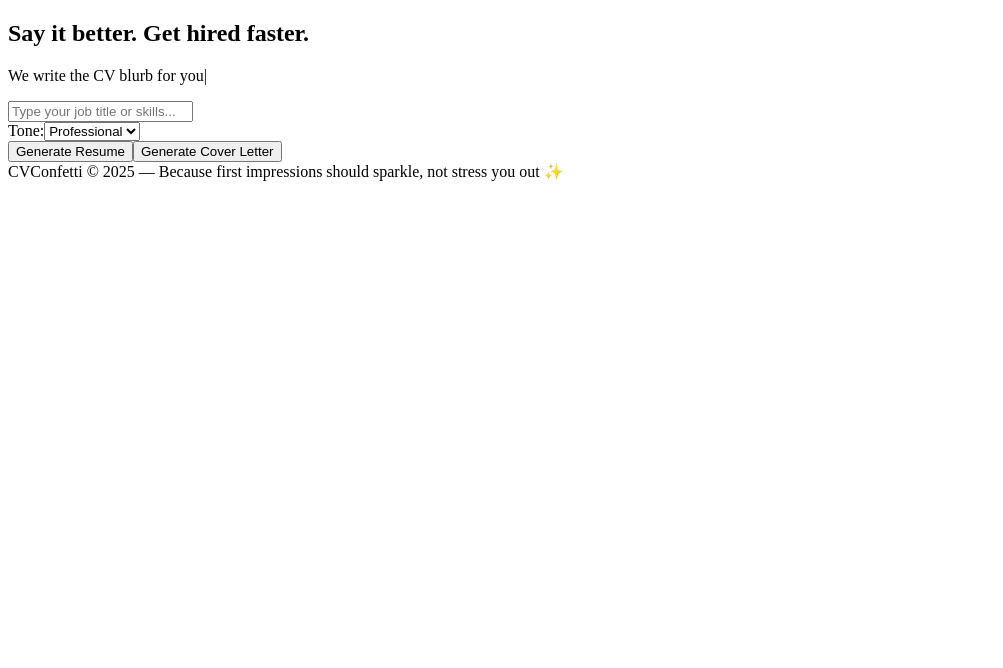
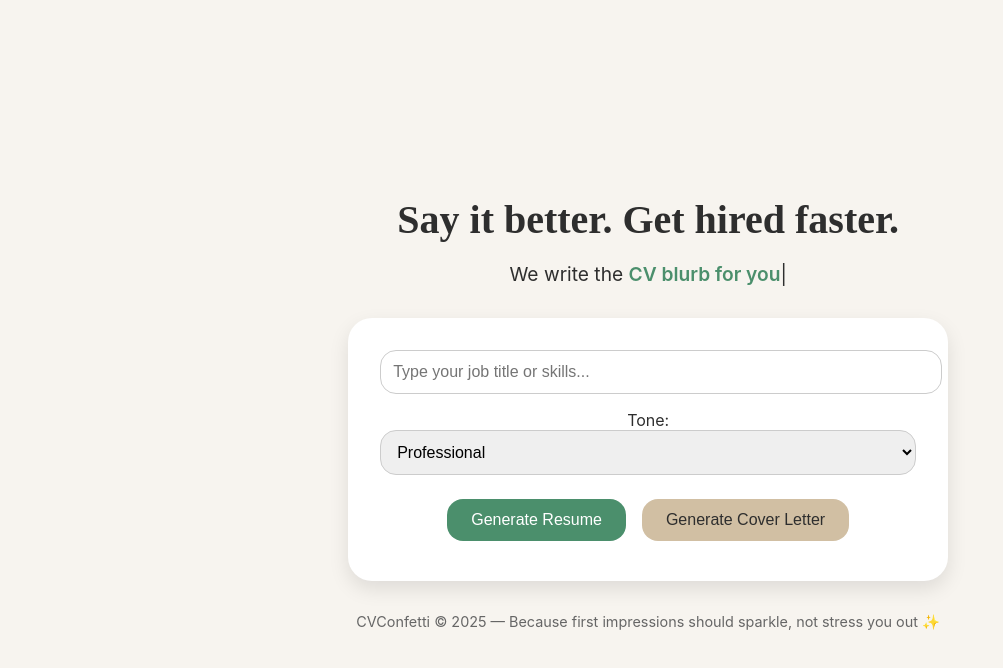
Before and after one commit to sandrinix88/CVConfetti, a Next.js app: page / in a window 1280 px wide. Shown: the top 668 px of the page, without its empty margins (0-1003 px from the left). Built offline with nearby package versions, Linux system fonts and the light colour scheme.

Commit message:
Update index.js

```diff
--- a/pages/index.js
+++ b/pages/index.js
@@ -1,10 +1,10 @@
 import { useState, useEffect } from "react";
 
 export default function Home() {
+  const [typedText, setTypedText] = useState("");
   const [input, setInput] = useState("");
   const [tone, setTone] = useState("professional");
   const [output, setOutput] = useState("");
-  const [typedText, setTypedText] = useState("");
 
   useEffect(() => {
     const text = "CV blurb for you";
@@ -17,11 +17,12 @@ export default function Home() {
     return () => clearInterval(interval);
   }, []);
 
-  const handleGenerate = async (type) => {
+  const generateText = async (type) => {
     if (!input) {
       setOutput("✨ Type something first!");
       return;
     }
+
     setOutput("⏳ Generating magic...");
 
     try {
@@ -33,40 +34,44 @@ export default function Home() {
       const data = await res.json();
       setOutput(data.result || "Something went wrong 😅");
     } catch (err) {
+      console.error(err);
       setOutput("💥 Error — check console.");
     }
   };
 
   return (
-    <main className="min-h-screen bg-[#F7F4EF] text-[#2E2E2E] flex flex-col items-center justify-center px-6 py-12">
-      <section className="text-center max-w-2xl">
-        <h1 className="text-4xl md:text-5xl font-serif mb-4">
-          Say it better. Get hired faster.
-        </h1>
-        <p className="text-lg mb-8 text-gray-700">
-          We write the{" "}
-          <span className="text-[#4B8F6C] font-semibold">{typedText}</span>
-          <span className="animate-pulse">|</span>
-        </p>
+    <main>
+      <style>{`
+        body { font-family: 'Inter', sans-serif; margin: 0; padding: 0; background: #F7F4EF; color: #2E2E2E; display: flex; justify-content: center; align-items: center; min-height: 100vh; }
+        main { max-width: 600px; width: 100%; padding: 2rem; text-align: center; }
+        h1 { font-family: 'Playfair Display', serif; font-size: 2.5rem; margin-bottom: 1rem; }
+        p { font-size: 1.2rem; margin-bottom: 2rem; }
+        .floating-box { background: white; padding: 2rem; border-radius: 1.5rem; box-shadow: 0 8px 20px rgba(0,0,0,0.1); }
+        .input-container, .tone-container { margin-bottom: 1rem; width: 100%; }
+        input, select { width: 100%; padding: 0.75rem; border-radius: 1rem; border: 1px solid #ccc; font-size: 1rem; }
+        button { padding: 0.75rem 1.5rem; border: none; border-radius: 1rem; font-size: 1rem; cursor: pointer; margin: 0.5rem; }
+        .resume-btn { background: #4B8F6C; color: white; }
+        .cover-btn { background: #D1BFA3; color: #2E2E2E; }
+        .output { background: #FDFCF9; border: 1px solid #E5E3DE; padding: 1rem; border-radius: 1rem; margin-top: 1rem; font-style: italic; }
+        .typed { color: #4B8F6C; font-weight: 600; }
+        footer { margin-top: 2rem; font-size: 0.9rem; color: #666; }
+      `}</style>
 
-        <div className="bg-white rounded-2xl shadow-md p-6 mb-6 w-full">
+      <h1>Say it better. Get hired faster.</h1>
+      <p>We write the <span className="typed">{typedText}</span><span>|</span></p>
+
+      <div className="floating-box">
+        <div className="input-container">
           <input
             type="text"
+            placeholder="Type your job title or skills..."
             value={input}
             onChange={(e) => setInput(e.target.value)}
-            placeholder="Type your job title or skills..."
-            className="w-full border border-gray-300 rounded-xl px-4 py-3 mb-4 focus:outline-none focus:ring-2 focus:ring-[#4B8F6C]"
           />
-
-          <div className="w-full mb-4">
-            <label className="block text-left text-sm text-gray-700 mb-1">
-              Tone:
-            </label>
-            <select
-              value={tone}
-              onChange={(e) => setTone(e.target.value)}
-              className="w-full border border-gray-300 rounded-xl px-4 py-3 focus:outline-none focus:ring-2 focus:ring-[#4B8F6C]"
-            >
+        </div>
+        <div className="tone-container">
+          <label>Tone:</label>
+          <select value={tone} onChange={(e) => setTone(e.target.value)}>
             <option value="professional">Professional</option>
             <option value="friendly">Friendly</option>
             <option value="creative">Creative</option>
@@ -74,33 +79,19 @@ export default function Home() {
           </select>
         </div>
 
-          <div className="flex gap-3 justify-center">
-            <button
-              onClick={() => handleGenerate("resume")}
-              className="bg-[#4B8F6C] text-white px-6 py-3 rounded-xl shadow hover:shadow-lg transition"
-            >
+        <div>
+          <button className="resume-btn" onClick={() => generateText("resume")}>
             Generate Resume
           </button>
-            <button
-              onClick={() => handleGenerate("cover")}
-              className="bg-[#D1BFA3] text-[#2E2E2E] px-6 py-3 rounded-xl shadow hover:shadow-lg transition"
-            >
+          <button className="cover-btn" onClick={() => generateText("cover")}>
             Generate Cover Letter
           </button>
         </div>
       </div>
 
-        {output && (
-          <div className="bg-[#FDFCF9] border border-[#E5E3DE] rounded-2xl shadow-inner p-6 text-lg italic">
-            {output}
-          </div>
-        )}
+      {output && <div className="output">{output}</div>}
 
-        <footer className="mt-12 text-sm text-gray-500">
-          CVConfetti © {new Date().getFullYear()} — Because first impressions
-          should sparkle, not stress you out ✨
-        </footer>
-      </section>
+      <footer>CVConfetti © 2025 — Because first impressions should sparkle, not stress you out ✨</footer>
     </main>
   );
 }
```
Lines whose indentation alone changed are shown as unchanged.
